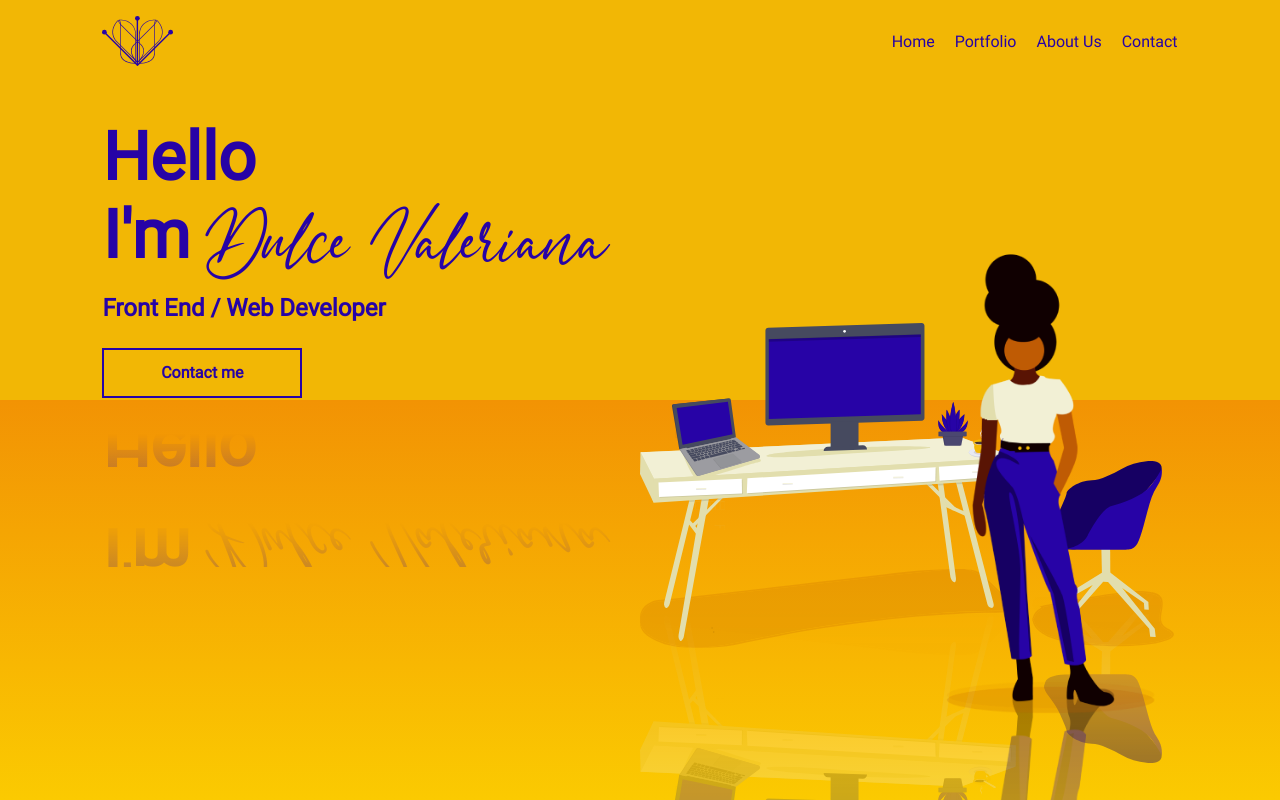
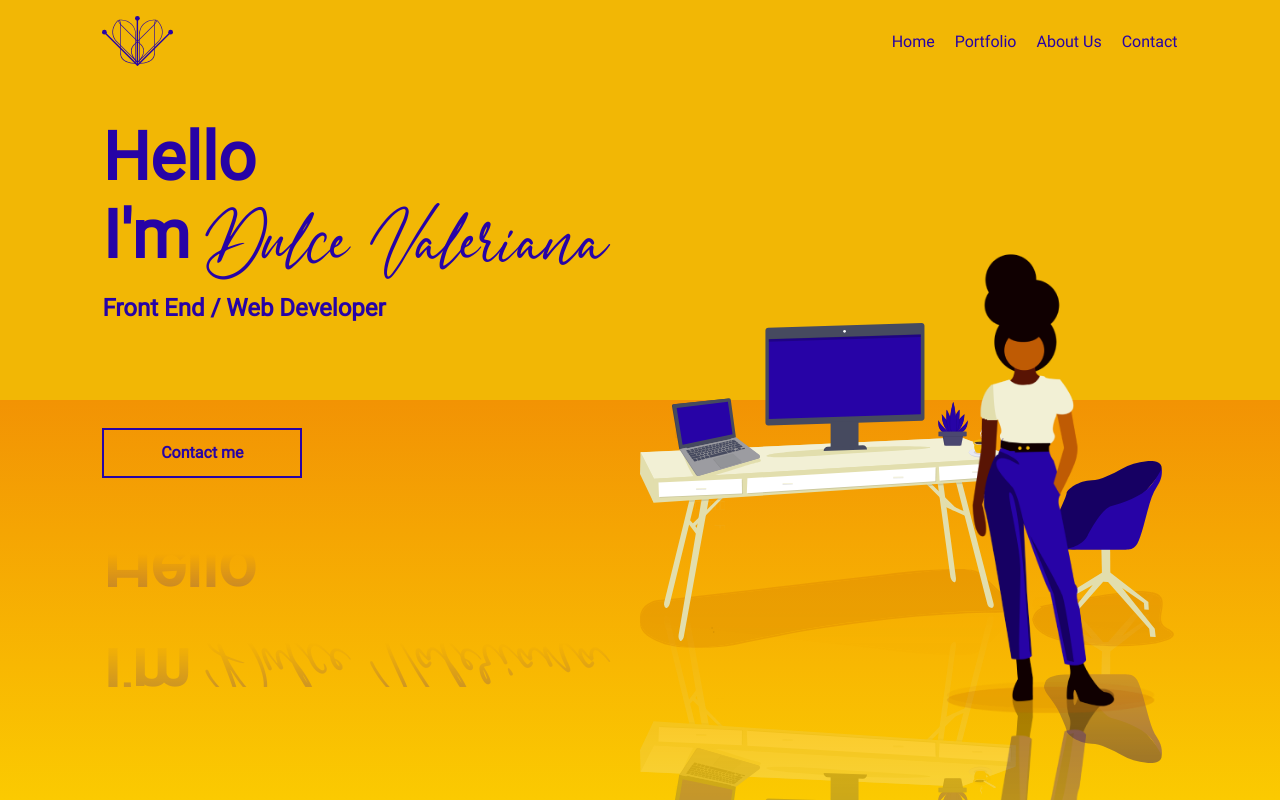
Before and after one commit to dulcevaleriana/new_portfolio_2021, a React (Create React App) app: page / in a window 1280 px wide. Built offline with nearby package versions, Linux system fonts and the light colour scheme.

Commit message:
view home done

```diff
--- a/src/css/style.scss
+++ b/src/css/style.scss
@@ -116,3 +116,7 @@ button {
     font-weight: bolder;
     font-size: 12pt;
 }
+
+.class-home > div:nth-child(2) button{
+    margin-top: 100px;
+}
--- a/src/css/variable.scss
+++ b/src/css/variable.scss
@@ -15,7 +15,7 @@ $reflect-3 :below -133px linear-gradient(to bottom, rgba(0, 0, 0, 0), rgba(0, 0,
 
 $reflect-4: below -125px linear-gradient(to bottom, rgba(0, 0, 0, 0), rgba(0, 0, 0, 0.4));
 $reflect-5: below -76px linear-gradient(to top, rgba(0, 0, 0, 0) 10%, rgba(0, 0, 0, 0.4) 100%);
-$reflect-6: below 260px linear-gradient(to top, rgba(0, 0, 0, 0), rgba(0, 0, 0, 0.2));
+$reflect-6: below 380px linear-gradient(to top, rgba(0, 0, 0, 0), rgba(0, 0, 0, 0.2));
 
 /*color*/
 $color-yellow : #f2b705;
```
